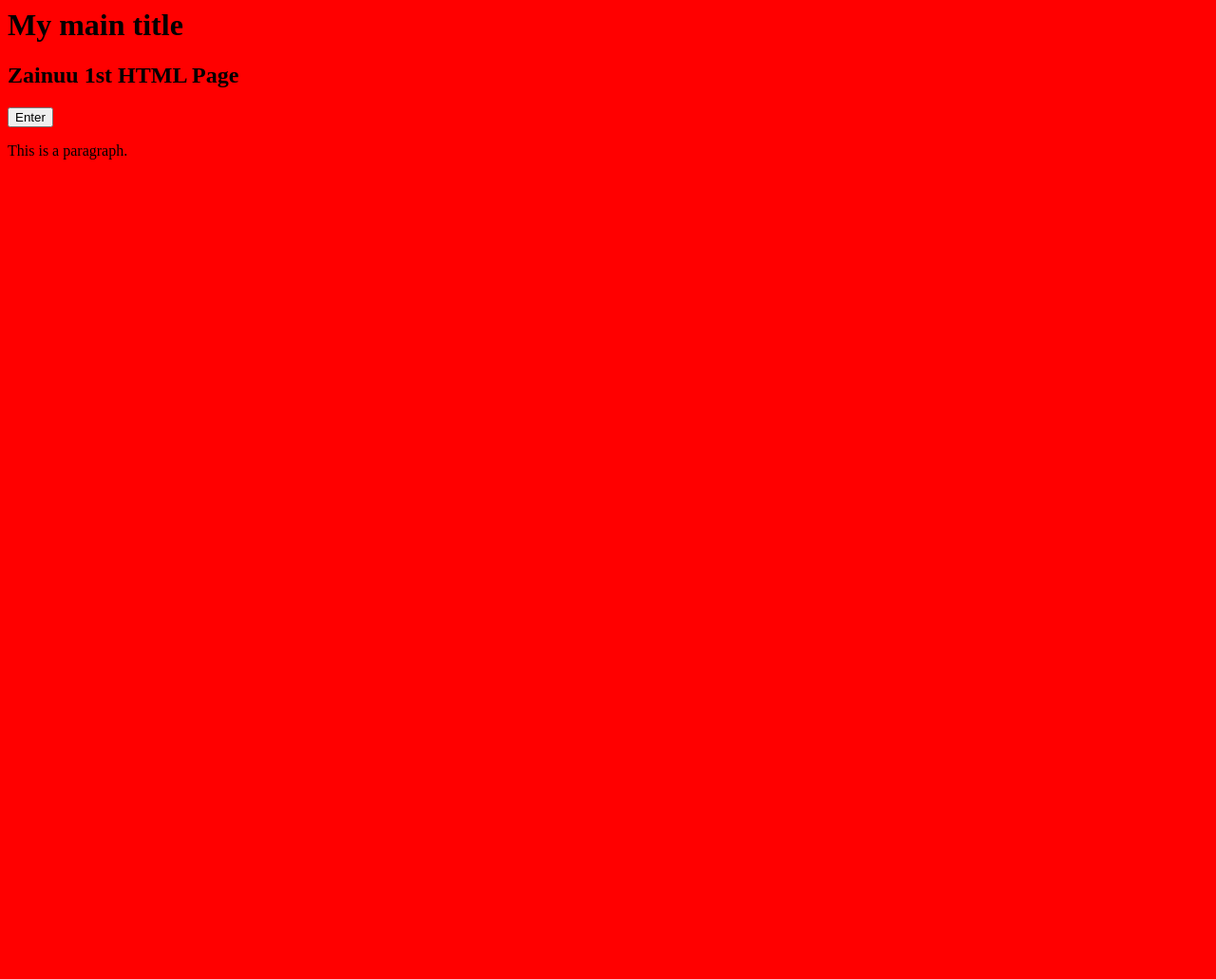
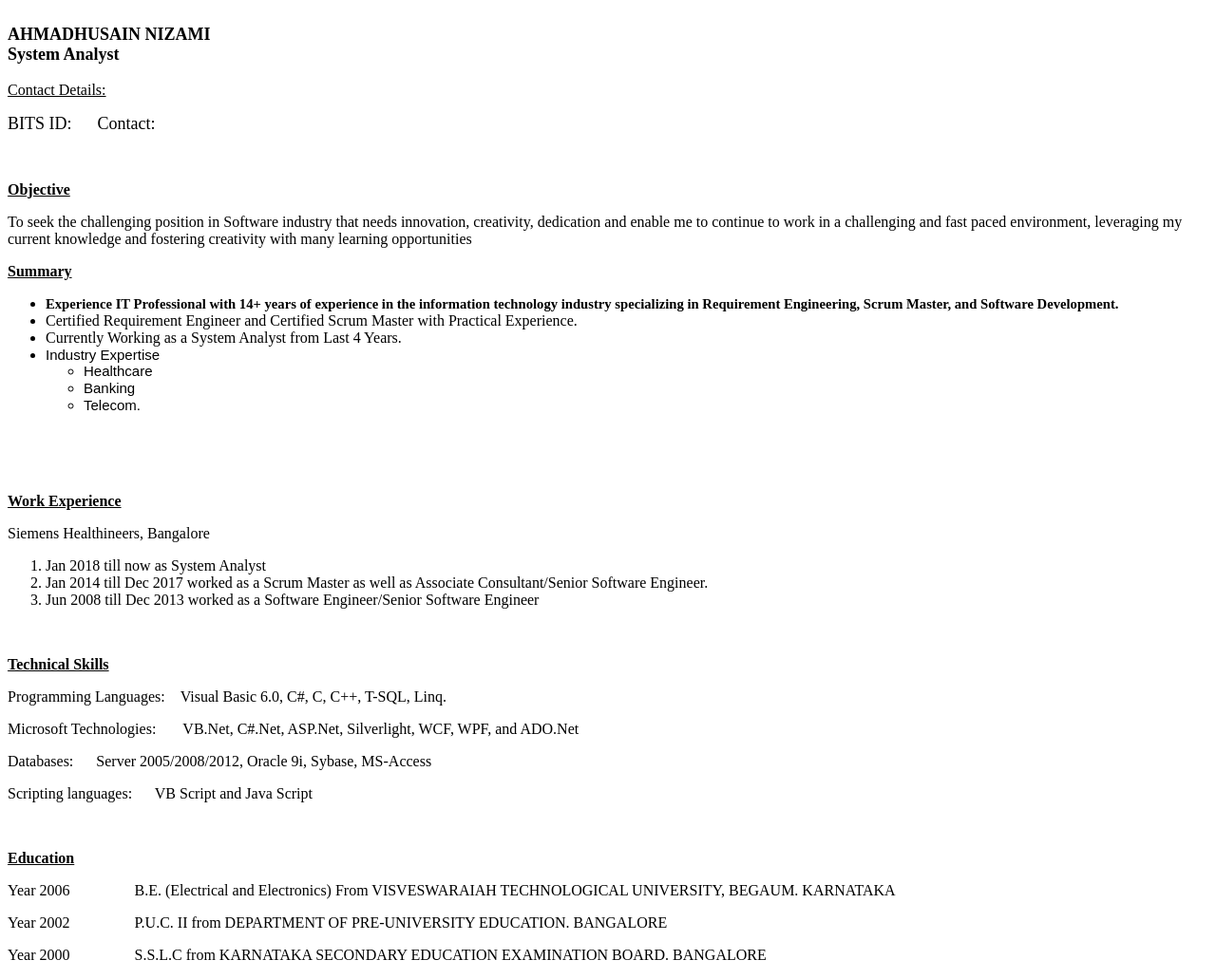
Before and after one commit to ahmadnizami/ahmad, a plain HTML site: page index.html in a window 1280 px wide. Shown: the whole page at 95% size. Before the commit the page ends 800 px from the top, so only its background shows below. Drawn offline with Linux system fonts and the light colour scheme.

Commit message:
Update index.html

```diff
--- a/index.html
+++ b/index.html
@@ -1,10 +1,43 @@
-<html>
-  <head>
-    <title>Zain's test page</title>
-    <h1>My main title</h1>
-    <h2>Zainuu 1st HTML Page</h2>
-    <button>Enter</button>
-    <p style="font-family:algerian">This is a paragraph.</p>
-    <Body bgcolor="RED">
-  </head>
-</html>
+<p style='margin-right:0in;margin-left:0in;font-size:16px;font-family:"Times New Roman",serif;margin:0in;margin-bottom:0in;'><br></p>
+<p style='margin-right:0in;margin-left:0in;font-size:16px;font-family:"Times New Roman",serif;margin:0in;margin-bottom:0in;'><strong><span style="font-size:18px;color:black;">AHMADHUSAIN NIZAMI</span></strong></p>
+<p style='margin-right:0in;margin-left:0in;font-size:16px;font-family:"Times New Roman",serif;margin:0in;margin-bottom:0in;'><strong><span style="font-size:18px;color:black;">System Analyst</span></strong></p>
+<p style='margin-right:0in;margin-left:0in;font-size:16px;font-family:"Times New Roman",serif;margin:0in;margin-bottom:0in;text-align:start;'><br></p>
+<p style='margin-right:0in;margin-left:0in;font-size:16px;font-family:"Times New Roman",serif;margin:0in;margin-bottom:0in;text-align:start;'><u>Contact Details:</u></p>
+<p><span style="font-size:18px;color:black;">BITS ID: &nbsp; &nbsp; &nbsp;</span><span style="font-size:18px;color:black;">Contact:</span></p>
+<p><br></p>
+<p><strong><strong><u>Objective</u></strong></strong></p>
+<p>To seek the challenging position in Software industry that needs innovation, creativity, dedication and enable me to continue to work in a challenging and fast paced environment, leveraging my current knowledge and fostering creativity with many learning opportunities</p>
+<p><strong><u>Summary</u></strong></p>
+<!--EndFragment-->
+<ul style="list-style-type: disc;margin-left:0in;">
+    <li><strong><span style="font-size:11.0pt;">Experience IT Professional with 14+ years of experience in the information technology industry specializing in Requirement Engineering, Scrum Master, and Software Development.</span></strong></li>
+    <li>Certified Requirement Engineer and Certified Scrum Master with Practical Experience.</li>
+    <li>Currently Working as a System Analyst from Last 4 Years.&nbsp;</li>
+    <li><span style='font-family:"Arial",sans-serif;font-size:15px;'>Industry Expertise&nbsp;</span>
+        <ul>
+            <li><span style='font-family:"Arial",sans-serif;font-size:15px;'>Healthcare</span></li>
+            <li><span style='font-family:"Arial",sans-serif;font-size:15px;'>Banking&nbsp;</span></li>
+            <li><span style='font-family:"Arial",sans-serif;font-size:15px;'>Telecom.</span></li>
+        </ul>
+    </li>
+</ul>
+<p><br></p>
+<p><span style='font-family:"Arial",sans-serif;font-size:15px;'><br></span></p>
+<p><strong><u>Work Experience</u></strong></p>
+<p id="isPasted">Siemens Healthineers, Bangalore</p>
+<ol>
+    <li>Jan 2018 till now as System Analyst</li>
+    <li>Jan 2014 till Dec 2017 worked as a Scrum Master as well as Associate Consultant/Senior Software Engineer.</li>
+    <li>Jun 2008 till Dec 2013 worked as a Software Engineer/Senior Software Engineer</li>
+</ol>
+<p><br></p>
+<p><strong><u>Technical Skills</u></strong></p>
+<p>Programming Languages:<span id="isPasted" style="white-space:pre;">&nbsp; &nbsp;&nbsp;</span>Visual Basic 6.0, C#, C, C++, T-SQL, Linq.</p>
+<p>Microsoft Technologies:<span id="isPasted" style="white-space:pre;">&nbsp; &nbsp; &nbsp; &nbsp;</span>VB.Net, C#.Net, ASP.Net, Silverlight, WCF, WPF, and ADO.Net &nbsp; &nbsp; &nbsp; &nbsp; &nbsp; &nbsp; &nbsp; &nbsp; &nbsp; &nbsp; &nbsp; &nbsp; &nbsp; &nbsp; &nbsp; &nbsp; &nbsp; &nbsp; &nbsp; &nbsp; &nbsp; &nbsp; &nbsp; &nbsp; &nbsp; &nbsp; &nbsp;</p>
+<p>Databases:<span id="isPasted" style="white-space:pre;">&nbsp; &nbsp; &nbsp; </span>Server 2005/2008/2012, Oracle 9i, Sybase, MS-Access</p>
+<p>Scripting languages:<span id="isPasted" style="white-space:pre;">&nbsp; &nbsp; &nbsp; </span>VB Script and Java Script</p>
+<p><br></p>
+<p><strong id="isPasted"><u>Education</u></strong></p>
+<p id="isPasted">Year 2006 &nbsp; &nbsp; &nbsp; &nbsp; &nbsp; &nbsp; &nbsp; &nbsp; B.E. (Electrical and Electronics) From VISVESWARAIAH TECHNOLOGICAL UNIVERSITY, BEGAUM. KARNATAKA</p>
+<p>Year 2002<span style="white-space:pre;">&nbsp; &nbsp; &nbsp; &nbsp; &nbsp; &nbsp; &nbsp; &nbsp; &nbsp;</span>P.U.C. II from DEPARTMENT OF PRE-UNIVERSITY EDUCATION. BANGALORE</p>
+<p>Year 2000<span style="white-space:pre;">&nbsp; &nbsp; &nbsp; &nbsp; &nbsp; &nbsp; &nbsp; &nbsp; &nbsp;</span>S.S.L.C from KARNATAKA SECONDARY EDUCATION EXAMINATION BOARD. BANGALORE</p>
```
